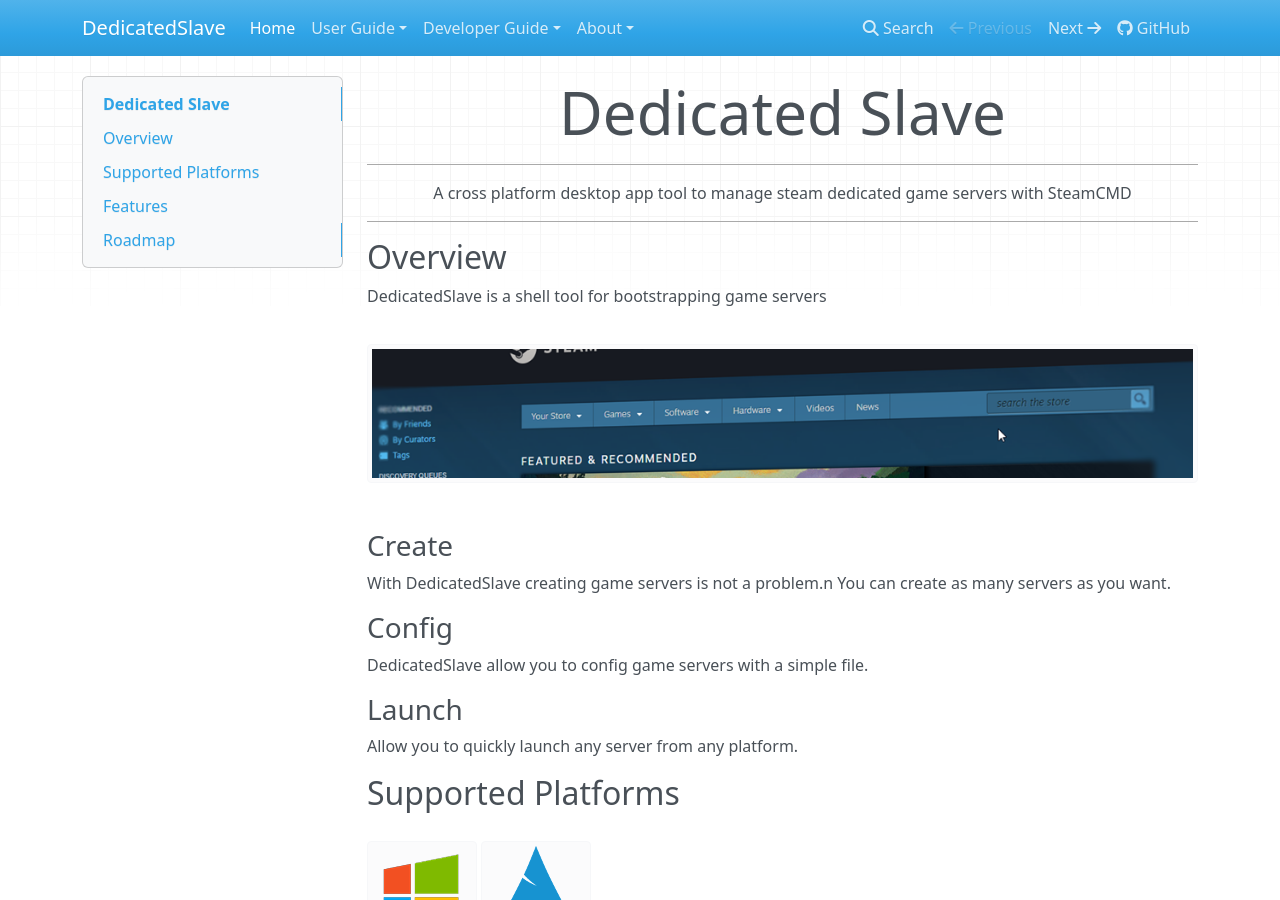
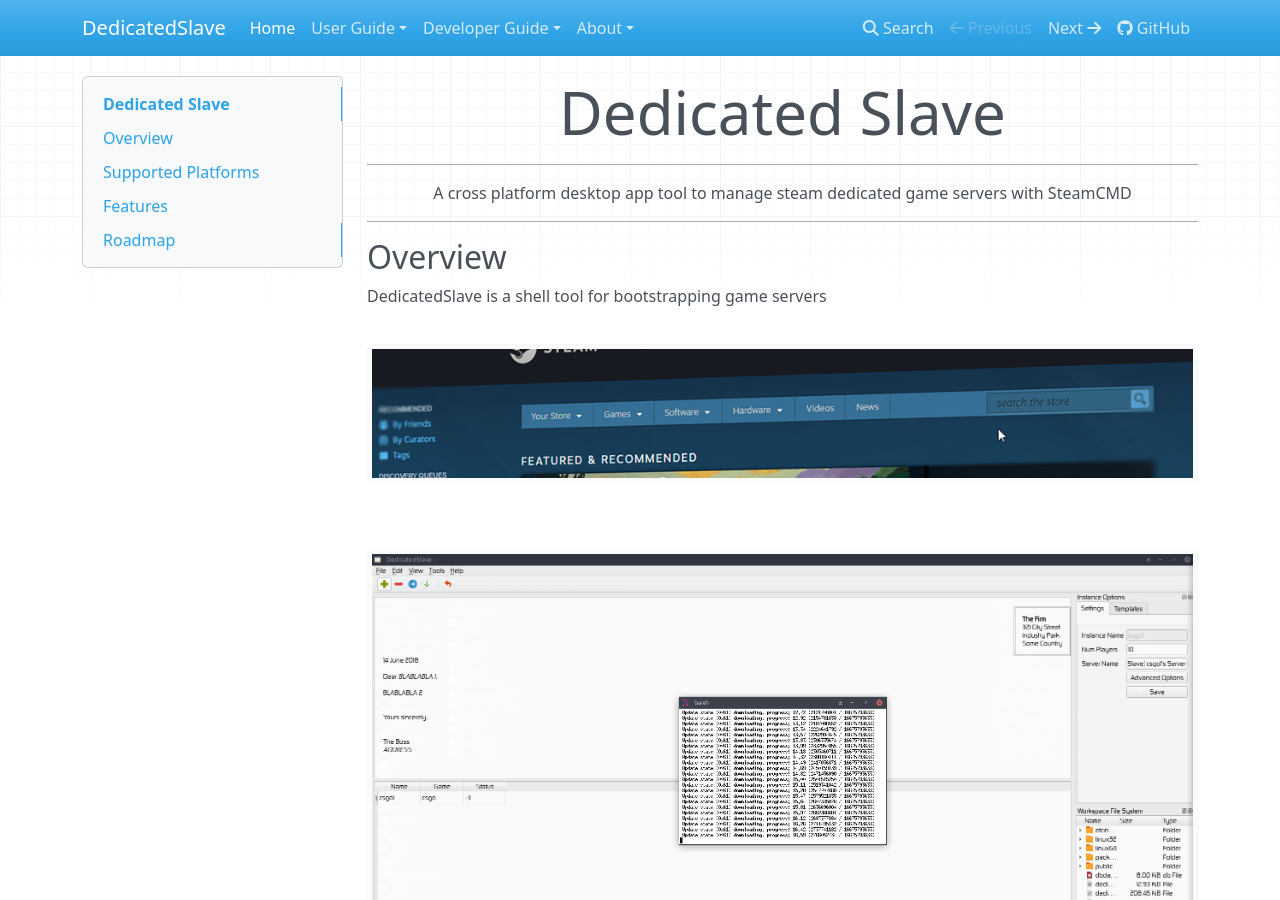
Before and after one commit to aurorafossorg/dedicatedslave-archive, an MkDocs documentation site: the page built from docs/index.md, in a window 1280 px wide and 900 px high. Built offline with MkDocs 1.6.1, drawn with Linux system fonts in a browser that asks for light colours; nearby versions of some CDN libraries; old or Windows-style settings are respelled for this version of MkDocs.

```diff
--- a/docs/index.md
+++ b/docs/index.md
@@ -11,6 +11,8 @@ A cross platform desktop app tool to manage steam dedicated game servers with&nb
 DedicatedSlave is a shell tool for bootstrapping game servers
 
 ![DedicatedSlave Banner](img/wide-banner.png)
+
+![DedicatedSlave Screen 01](img/screen_01.png)
 
 ### Create
 
```
Also changed, not shown: docs/developer-guide/development.md (+2 -0 lines), docs/img/devscreen_01.png (added), docs/img/screen01.png (deleted), docs/img/screen_01.png (added).
